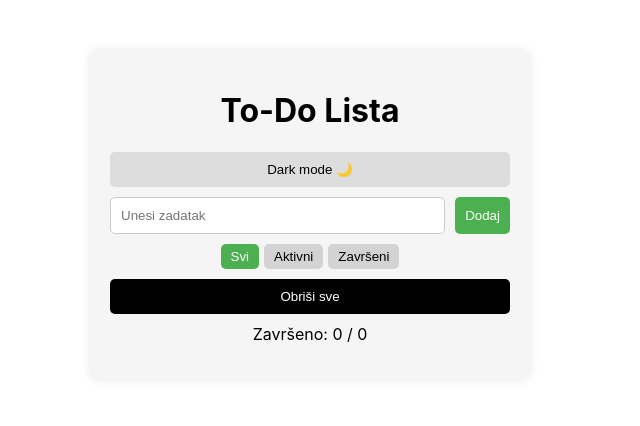
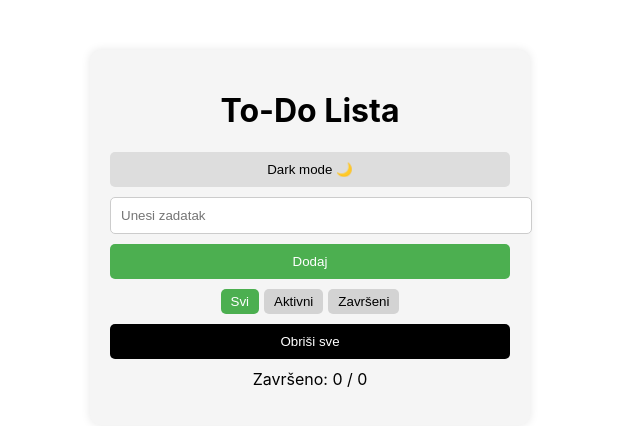
Before and after one commit to milosbrvh/todo-app, a React (Create React App) app: page / in a window 1280 px wide. Shown: the top 426 px of the page, without its empty margins (330-970 px from the left). Built offline with nearby package versions, Linux system fonts and the light colour scheme.

Commit message:
UI improved - button below input

```diff
--- a/src/App.js
+++ b/src/App.js
@@ -48,7 +48,7 @@ function App() {
 >
   {darkMode ? "Light mode ☀️" : "Dark mode 🌙"}
 </button>
-      <div style={{ display: "flex", gap: "10px" }}>
+      <div>
   <input
     value={tekst}
     onChange={(e) => setTekst(e.target.value)}
@@ -58,15 +58,17 @@ function App() {
     }}
     style={{
       padding: "10px",
-            flex: 1,
+      width: "100%",
       borderRadius: "5px",
-            border: "1px solid #ccc"
+      border: "1px solid #ccc",
+      marginBottom: "10px"
     }}
   />
 
   <button
     onClick={dodajZadatak}
     style={{
+      width: "100%",
       padding: "10px",
       backgroundColor: "#4CAF50",
       color: "white",
```
Lines whose indentation alone changed are shown as unchanged.
